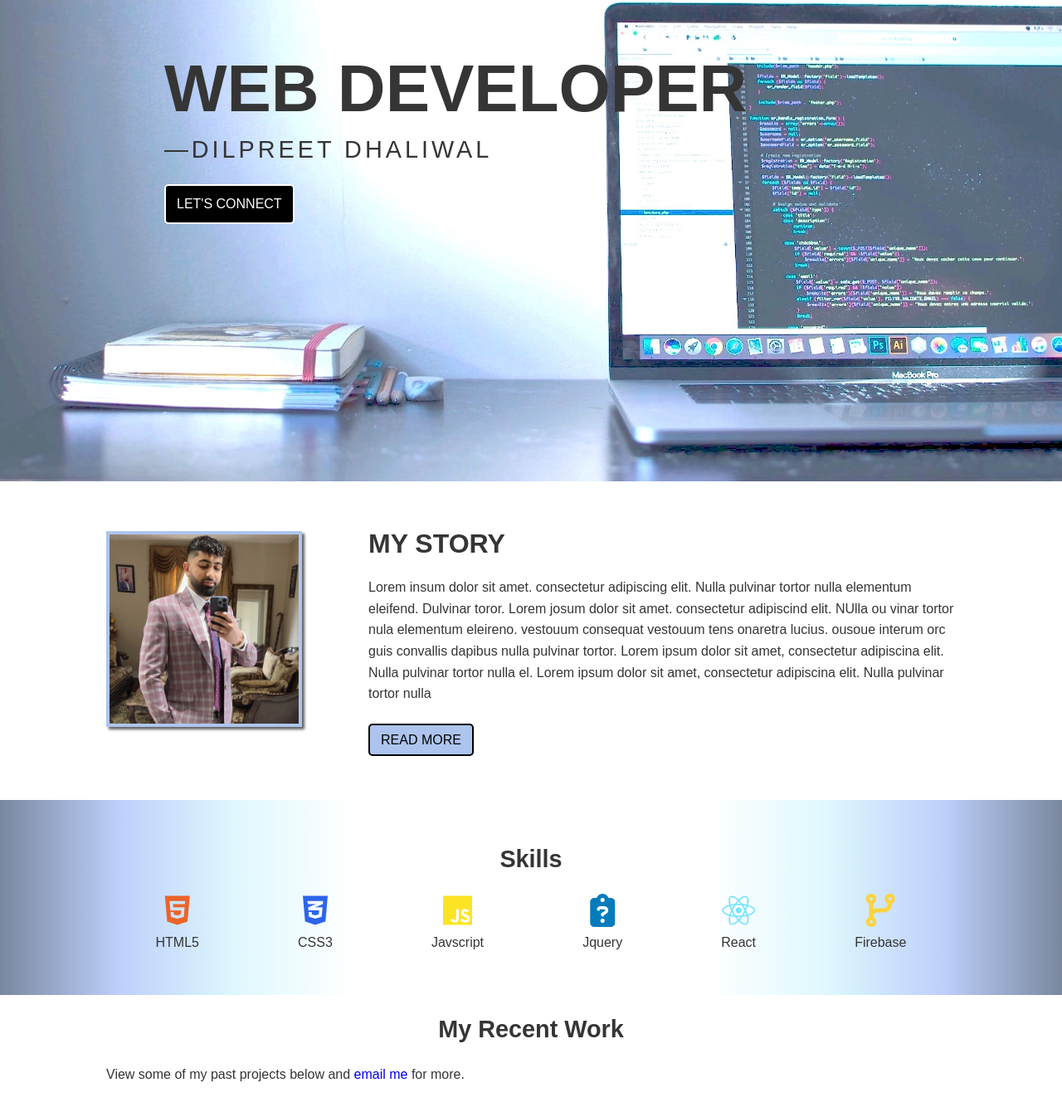
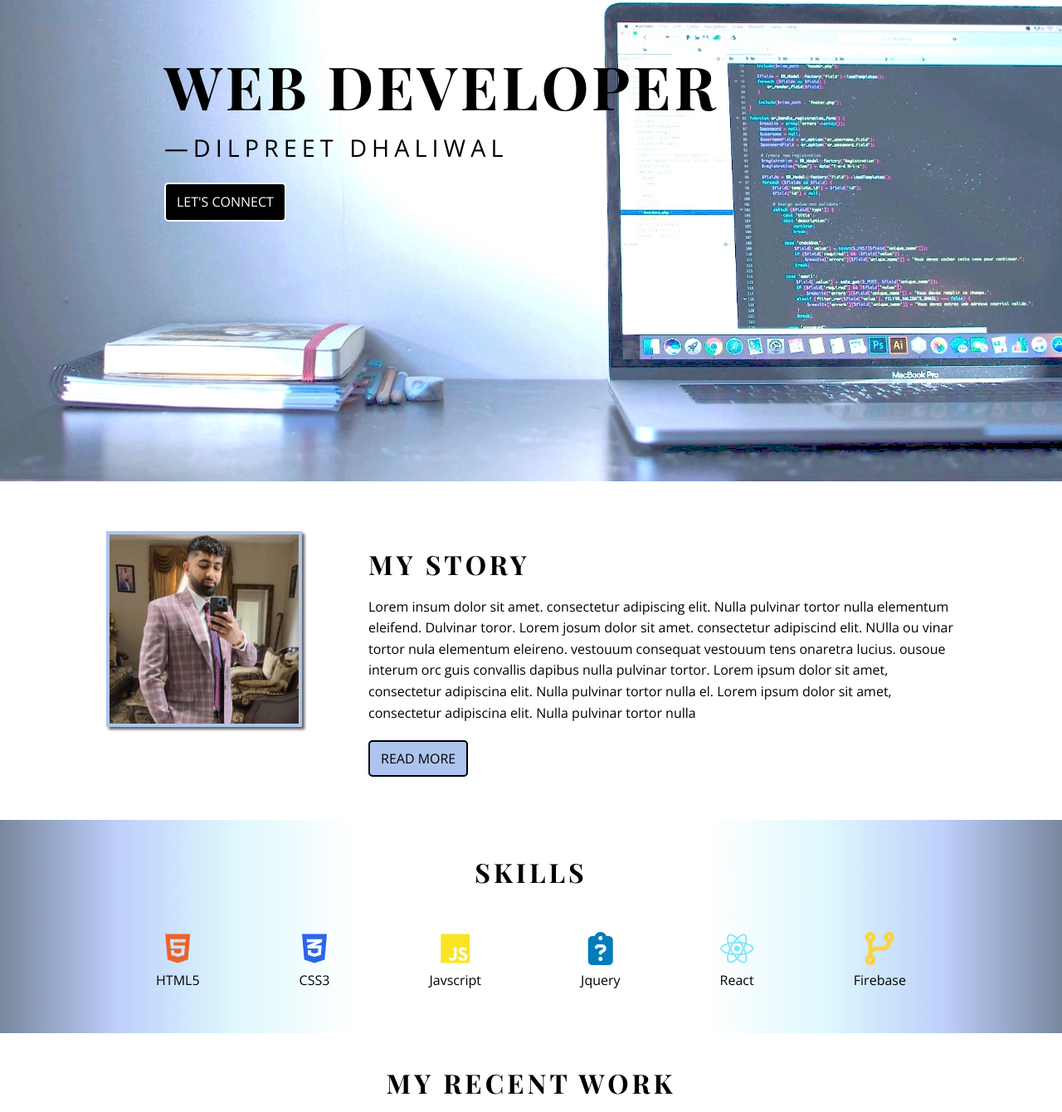
Before and after one commit to dilpreetdhaliwal/portfolioDilpreetDhaliwal, a plain HTML site: page index.html in a window 1280 px wide. Shown: the part 220-1560 px from the top of the page at 83% size. Drawn offline with nearby package versions, Linux system fonts and the light colour scheme.

Commit message:
changed font style

```diff
--- a/index.html
+++ b/index.html
@@ -5,9 +5,12 @@
     <meta http-equiv="X-UA-Compatible" content="IE=edge">
     <meta name="viewport" content="width=device-width, initial-scale=1.0">
     <title>Dilpreet Dhaliwal | Web Developer</title>
+    <link rel="preconnect" href="https://fonts.googleapis.com">
+    <link rel="preconnect" href="https://fonts.gstatic.com" crossorigin>
+    <link href="https://fonts.googleapis.com/css2?family=Open+Sans:wght@400;600;700&family=Playfair+Display:wght@400;600;700&display=swap" rel="stylesheet">
+</head>
     <link rel="stylesheet" href="./styles/style.css">
     <script src="https://kit.fontawesome.com/4edcc594a0.js" crossorigin="anonymous"></script>
-</head>
 <body>
     <!-- Navigation Bar -->
     <header class="navBar">
@@ -51,7 +54,7 @@
     <!-- skills images -->
     <section class="skillsBackground">
         <div class="wrapper">
-            <h3>Skills</h3>
+            <h2>Skills</h2>
             <ul class="skills">
                 <li class="iconFlex"><i class="fa-brands fa-html5"></i>HTML5</li>
                 <li class="iconFlex"><i class="fa-brands fa-css3-alt"></i>CSS3</li>
@@ -66,7 +69,7 @@
     <!-- Portfolio -->
     <section id="portfolio">
         <div class="wrapper portfolioTitle">
-            <h3>My Recent Work</h3>
+            <h2>My Recent Work</h2>
             <p>View some of my past projects below and <a href="mailto:dilpreet13dhaliwal@gmail.com">email me </a>for more.</p>
             <div class="portfolioFlex">
                 <div class="portfolioItemContainer">
--- a/styles/_general.scss
+++ b/styles/_general.scss
@@ -1,10 +1,13 @@
+@use "variables" as v;
+
 body {
-	font-family: 'PT Sans', sans-serif;
+	font-family: v.$bodyFont;
 	font-size: 16px;
 	color:#353535;
 	line-height:1.6em;
 	font-weight:500;
 	background:#ffffff;
+    color: #000;
 }
 
 .wrapper {
@@ -48,3 +51,18 @@ h3 {
     font-size: 1.8rem;
     text-align: center;
 }
+
+h1,
+h2,
+h3,
+h4,
+h5,
+h6 {
+    font-family: v.$headingFont;
+}
+
+h2 {
+    font-size: 2rem;
+    text-transform: uppercase;
+    letter-spacing: 4px;
+}
--- a/styles/_homeSections.scss
+++ b/styles/_homeSections.scss
@@ -1,3 +1,5 @@
+@use "variables" as v;
+
 // ---------- Header ----------
 .headerSection {
     background: url(../assets/emile-perron-xrVDYZRGdw4-unsplash.jpg);
@@ -16,14 +18,15 @@
     justify-content: center;
     padding: 0 0 120px 70px;
     h1 {
-        font-size: 5rem;
+        font-size: 4.5rem;
         text-transform: uppercase;
         margin-bottom: 20px;
+        letter-spacing: 4px;
     }
     p {
         font-size: 1.8rem;
         text-transform: uppercase;
-        letter-spacing: 4px;
+        letter-spacing: 6px;
     }
 }
 
@@ -45,10 +48,8 @@
 .aboutText {
     margin: auto 0 auto 80px;
     width: 75%;
-    h2 {
+    h3 {
         margin-top: 3px;
-        font-size: 2rem;
-        text-transform: uppercase;
     }
     p{
         margin-bottom: 30px;
@@ -72,6 +73,15 @@
 }
 
 // ---------- Skills ----------
+.skillsBackground {
+    background: linear-gradient(to right, #79879e, #bdcffb, #dff8fd, #fff, #fff, #fff, #fff, #dff8fd, #bdcffb, #79879e);
+    padding: 30px 0 50px 0;
+    text-align: center;
+    h2 {
+        margin: 20px 0 60px 0;
+    }
+}
+
 .skills {
     display: flex;
     justify-content: space-around;
@@ -93,17 +103,23 @@
     text-align: center;
 }
 
-// ---------- Skills ----------
-.skillsBackground {
-    background: linear-gradient(to right, #79879e, #bdcffb, #dff8fd, #fff, #fff, #fff, #fff, #dff8fd, #bdcffb, #79879e);
-    padding: 30px 0 50px 0;
-}
-
+// ---------- Portfolio ----------
 .portfolioFlex {
     margin-top: 30px;
     display: flex;
     flex-wrap: wrap;
     justify-content: center;
+}
+
+.portfolioTitle {
+    text-align: center;
+    padding-top: 20px;
+    a {
+        color: #79879e;
+    }
+    a:hover {
+        color: #adc5ee;
+    }
 }
 
 .portfolioItemContainer {
@@ -179,6 +195,7 @@
     margin: 75px auto 25px auto;
     align-items: center;
     transition: opacity 0.5s ease-in-out;
+    min-height: 200px;
 }
 
 .quoteContainer.active {
@@ -188,7 +205,7 @@
 
 .leftQuote {
     width: 30%;
-    margin-bottom: 35px;
+    margin: 0 20px 35px 30px;
 }
 
 .rightQuote {
--- /dev/null
+++ b/styles/_variables.scss
@@ -0,0 +1,6 @@
+// font-family: 'Open Sans', sans-serif;
+// font-family: 'Playfair Display', serif;
+
+$bodyFont: 'Open Sans', sans-serif;
+
+$headingFont: 'Playfair Display', serif;
```
Also changed, not shown: contact.html (+3 -0 lines), styles/style.css.
